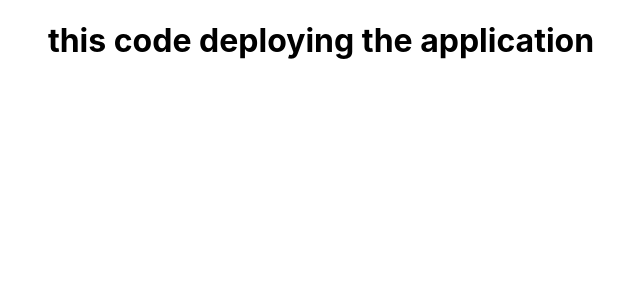
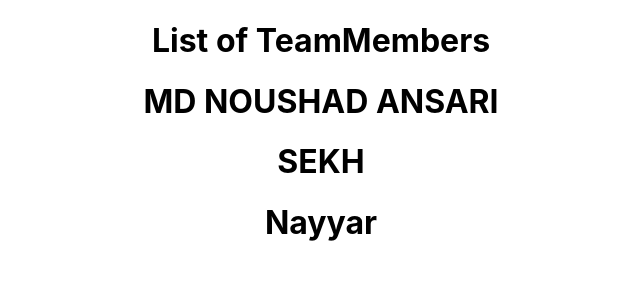
Before and after one commit to Graza4645/App_Front_End, a React (Create React App) app: page / in a window 1280 px wide. Shown: the top 300 px of the page, without its empty margins (319-959 px from the left). Built offline with nearby package versions, Linux system fonts and the light colour scheme.

Commit message:
C:/Users/NoushadA/AppData/Local/Programs/Git/

```diff
--- a/src/App.js
+++ b/src/App.js
@@ -4,7 +4,10 @@ import './App.css';
 function App() {
   return (
     <div className="App">
-      <h1>this code deploying the application</h1>
+      <h1>List of TeamMembers</h1>
+      <h1>MD NOUSHAD ANSARI</h1>
+      <h1>SEKH</h1>
+      <h1>Nayyar</h1>
     </div>
   );
 }
```
